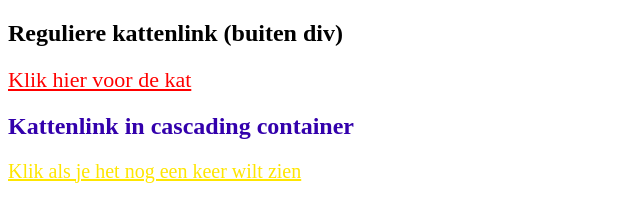
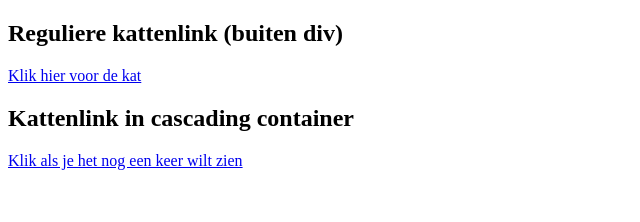
Before and after one commit to sloiazizi/educom-css, a plain HTML site: page 06-cascading.html in a window 1280 px wide. Shown: the whole page, without its empty margins (0-640 px from the left). Drawn offline with Linux system fonts and the light colour scheme.

Commit message:
Exercise 7 (#8)

```diff
--- a/css/styles.css
+++ b/css/styles.css
@@ -1,13 +1,21 @@
-a {
-  font-size: 22px;
-  color: red;
+@import url('https://fonts.googleapis.com/css2?family=Bubblegum+Sans&display=swap');
+
+.bubble-font {
+    font-family: 'Bubblegum Sans', cursive;
+    font-size: 20px;
 }
 
-.cascading-parent h2 {
-  color: rgb(51, 0, 172);
+.pastel-colors {
+    background-color: #dab6fc; /* pastel paars */
+    color: #044b91; /* donkerblauw */
 }
 
-.cascading-parent a {
-  font-size: 20px;
-  color: rgb(255, 230, 0);
+.circle-shape {
+    width: 200px;
+    height: 200px;
+    border-radius: 50%;
+    display: flex;
+    justify-content: center;
+    align-items: center;
+    text-align: center;
 }
```
Also changed, not shown: 07-multiple-classes.html (added, +13 -0 lines).
